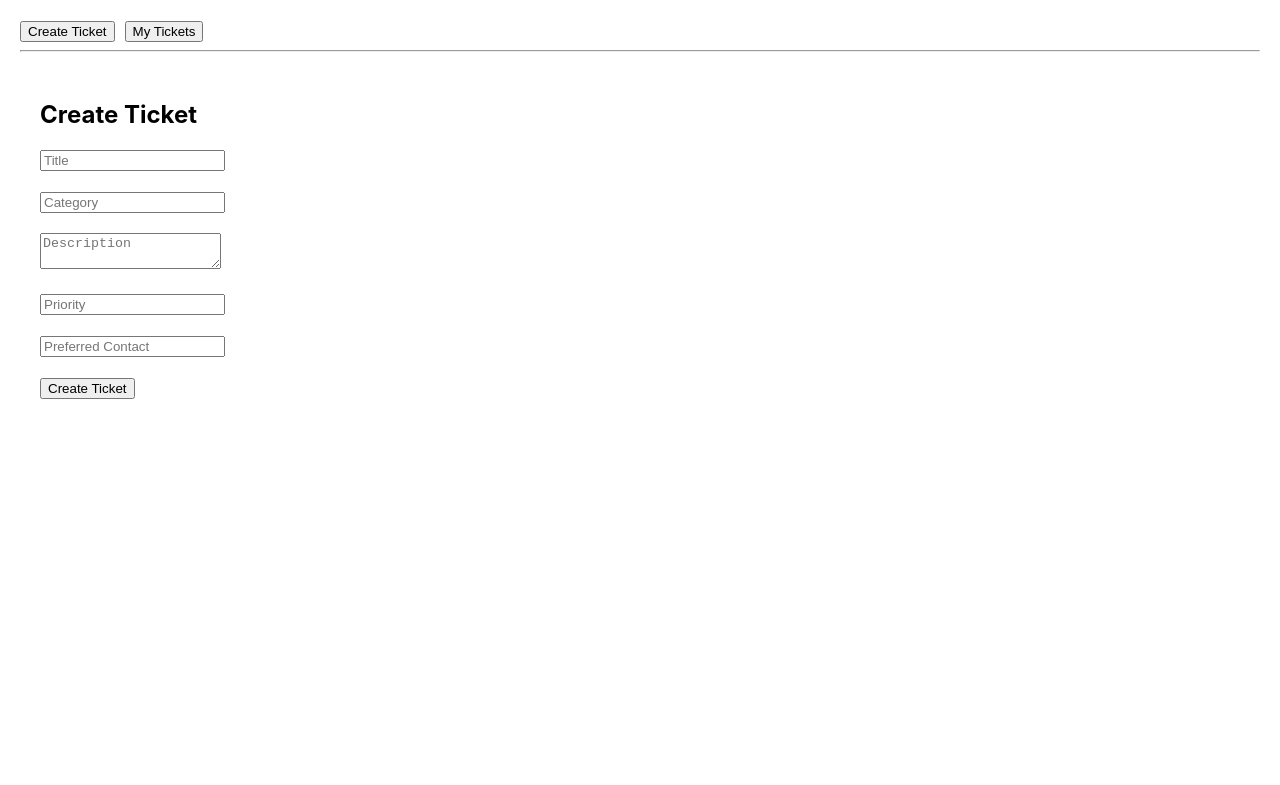
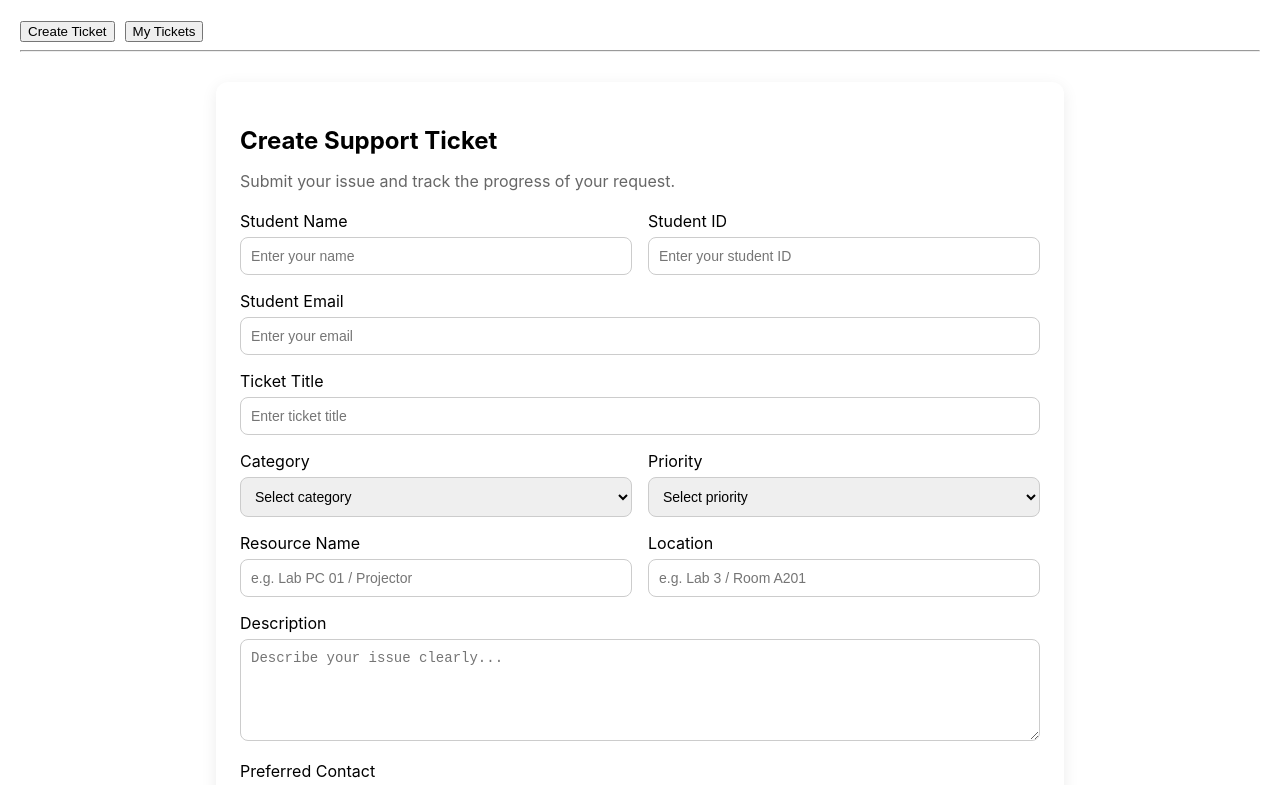
Before and after one commit to GuwaniHazel/it3030-paf-2026-smart-campus-group42, a React (Create React App) app in the folder frontend/: page / in a window 1280 px wide. Shown: the top 785 px of the page. Built offline with nearby package versions, Linux system fonts and the light colour scheme.

Commit message:
add create ticket page with enhanced form fields and UI

```diff
--- a/frontend/src/pages/CreateTicket.js
+++ b/frontend/src/pages/CreateTicket.js
@@ -6,27 +6,56 @@ function CreateTicket({ onSuccess }) {
     category: "",
     description: "",
     priority: "",
-    preferredContact: ""
+    preferredContact: "",
+    resourceName: "",
+    location: "",
+    createdBy: "",
+    studentId: "",
+    studentEmail: ""
   });
 
+  const [createdTicketId, setCreatedTicketId] = useState(null);
+  const [loading, setLoading] = useState(false);
+
   const handleChange = (e) => {
-    setTicket({ ...ticket, [e.target.name]: e.target.value });
+    setTicket({
+      ...ticket,
+      [e.target.name]: e.target.value
+    });
   };
 
   const handleSubmit = async (e) => {
     e.preventDefault();
+    setLoading(true);
 
     try {
+      const payload = {
+        title: ticket.title,
+        category: ticket.category,
+        description: ticket.description,
+        priority: ticket.priority,
+        preferredContact: ticket.preferredContact,
+        resourceName: ticket.resourceName,
+        location: ticket.location,
+        createdBy: ticket.createdBy,
+        studentId: ticket.studentId,
+        studentEmail: ticket.studentEmail
+      };
+
       const response = await fetch("http://localhost:8080/api/tickets", {
         method: "POST",
         headers: {
           "Content-Type": "application/json"
         },
-        body: JSON.stringify(ticket)
+        body: JSON.stringify(payload)
       });
 
+      if (!response.ok) {
+        throw new Error("Failed to create ticket");
+      }
+
       const data = await response.json();
-      console.log("Created:", data);
+      setCreatedTicketId(data.id);
 
       alert("Ticket created successfully!");
 
@@ -35,77 +64,235 @@ function CreateTicket({ onSuccess }) {
         category: "",
         description: "",
         priority: "",
-        preferredContact: ""
+        preferredContact: "",
+        resourceName: "",
+        location: "",
+        createdBy: "",
+        studentId: "",
+        studentEmail: ""
       });
 
       if (onSuccess) {
+        setTimeout(() => {
           onSuccess();
+        }, 800);
       }
     } catch (error) {
       console.error(error);
       alert("Error creating ticket");
+    } finally {
+      setLoading(false);
     }
   };
 
   return (
-    <div style={{ padding: "20px" }}>
-      <h2>Create Ticket</h2>
+    <div
+      style={{
+        maxWidth: "800px",
+        margin: "30px auto",
+        padding: "24px",
+        background: "#ffffff",
+        borderRadius: "12px",
+        boxShadow: "0 4px 16px rgba(0,0,0,0.08)"
+      }}
+    >
+      <h2 style={{ marginBottom: "8px" }}>Create Support Ticket</h2>
+      <p style={{ color: "#666", marginBottom: "20px" }}>
+        Submit your issue and track the progress of your request.
+      </p>
+
+      {createdTicketId && (
+        <div
+          style={{
+            background: "#e8f5e9",
+            color: "#1b5e20",
+            padding: "12px",
+            borderRadius: "8px",
+            marginBottom: "20px",
+            fontWeight: "bold"
+          }}
+        >
+          Ticket submitted successfully. Ticket ID: TKT-{createdTicketId}
+        </div>
+      )}
 
       <form onSubmit={handleSubmit}>
+        <div
+          style={{
+            display: "grid",
+            gridTemplateColumns: "1fr 1fr",
+            gap: "16px"
+          }}
+        >
+          <div>
+            <label>Student Name</label>
             <input
+              type="text"
+              name="createdBy"
+              placeholder="Enter your name"
+              value={ticket.createdBy}
+              onChange={handleChange}
+              required
+              style={inputStyle}
+            />
+          </div>
+
+          <div>
+            <label>Student ID</label>
+            <input
+              type="text"
+              name="studentId"
+              placeholder="Enter your student ID"
+              value={ticket.studentId}
+              onChange={handleChange}
+              required
+              style={inputStyle}
+            />
+          </div>
+
+          <div style={{ gridColumn: "1 / -1" }}>
+            <label>Student Email</label>
+            <input
+              type="email"
+              name="studentEmail"
+              placeholder="Enter your email"
+              value={ticket.studentEmail}
+              onChange={handleChange}
+              required
+              style={inputStyle}
+            />
+          </div>
+
+          <div style={{ gridColumn: "1 / -1" }}>
+            <label>Ticket Title</label>
+            <input
+              type="text"
               name="title"
-          placeholder="Title"
+              placeholder="Enter ticket title"
               value={ticket.title}
               onChange={handleChange}
               required
+              style={inputStyle}
             />
-        <br />
-        <br />
+          </div>
 
-        <input
+          <div>
+            <label>Category</label>
+            <select
               name="category"
-          placeholder="Category"
               value={ticket.category}
               onChange={handleChange}
               required
+              style={inputStyle}
+            >
+              <option value="">Select category</option>
+              <option value="IT">IT</option>
+              <option value="Network">Network</option>
+              <option value="Hardware">Hardware</option>
+              <option value="Software">Software</option>
+              <option value="Electrical">Electrical</option>
+              <option value="Maintenance">Maintenance</option>
+              <option value="Other">Other</option>
+            </select>
+          </div>
+
+          <div>
+            <label>Priority</label>
+            <select
+              name="priority"
+              value={ticket.priority}
+              onChange={handleChange}
+              required
+              style={inputStyle}
+            >
+              <option value="">Select priority</option>
+              <option value="LOW">LOW</option>
+              <option value="MEDIUM">MEDIUM</option>
+              <option value="HIGH">HIGH</option>
+              <option value="URGENT">URGENT</option>
+            </select>
+          </div>
+
+          <div>
+            <label>Resource Name</label>
+            <input
+              type="text"
+              name="resourceName"
+              placeholder="e.g. Lab PC 01 / Projector"
+              value={ticket.resourceName}
+              onChange={handleChange}
+              style={inputStyle}
             />
-        <br />
-        <br />
+          </div>
 
+          <div>
+            <label>Location</label>
+            <input
+              type="text"
+              name="location"
+              placeholder="e.g. Lab 3 / Room A201"
+              value={ticket.location}
+              onChange={handleChange}
+              style={inputStyle}
+            />
+          </div>
+
+          <div style={{ gridColumn: "1 / -1" }}>
+            <label>Description</label>
             <textarea
               name="description"
-          placeholder="Description"
+              placeholder="Describe your issue clearly..."
               value={ticket.description}
               onChange={handleChange}
               required
+              rows="5"
+              style={{ ...inputStyle, resize: "vertical" }}
             />
-        <br />
-        <br />
+          </div>
 
+          <div style={{ gridColumn: "1 / -1" }}>
+            <label>Preferred Contact</label>
             <input
-          name="priority"
-          placeholder="Priority"
-          value={ticket.priority}
-          onChange={handleChange}
-          required
-        />
-        <br />
-        <br />
-
-        <input
+              type="text"
               name="preferredContact"
-          placeholder="Preferred Contact"
+              placeholder="Phone / Email / WhatsApp"
               value={ticket.preferredContact}
               onChange={handleChange}
               required
+              style={inputStyle}
             />
-        <br />
-        <br />
+          </div>
+        </div>
 
-        <button type="submit">Create Ticket</button>
+        <div style={{ marginTop: "24px" }}>
+          <button type="submit" disabled={loading} style={buttonStyle}>
+            {loading ? "Submitting..." : "Submit Ticket"}
+          </button>
+        </div>
       </form>
     </div>
   );
 }
 
+const inputStyle = {
+  width: "100%",
+  padding: "10px",
+  marginTop: "6px",
+  borderRadius: "8px",
+  border: "1px solid #ccc",
+  fontSize: "14px",
+  boxSizing: "border-box"
+};
+
+const buttonStyle = {
+  background: "#2563eb",
+  color: "#fff",
+  border: "none",
+  padding: "12px 20px",
+  borderRadius: "8px",
+  cursor: "pointer",
+  fontSize: "15px",
+  fontWeight: "bold"
+};
+
 export default CreateTicket;
```
Lines whose indentation alone changed are shown as unchanged.
